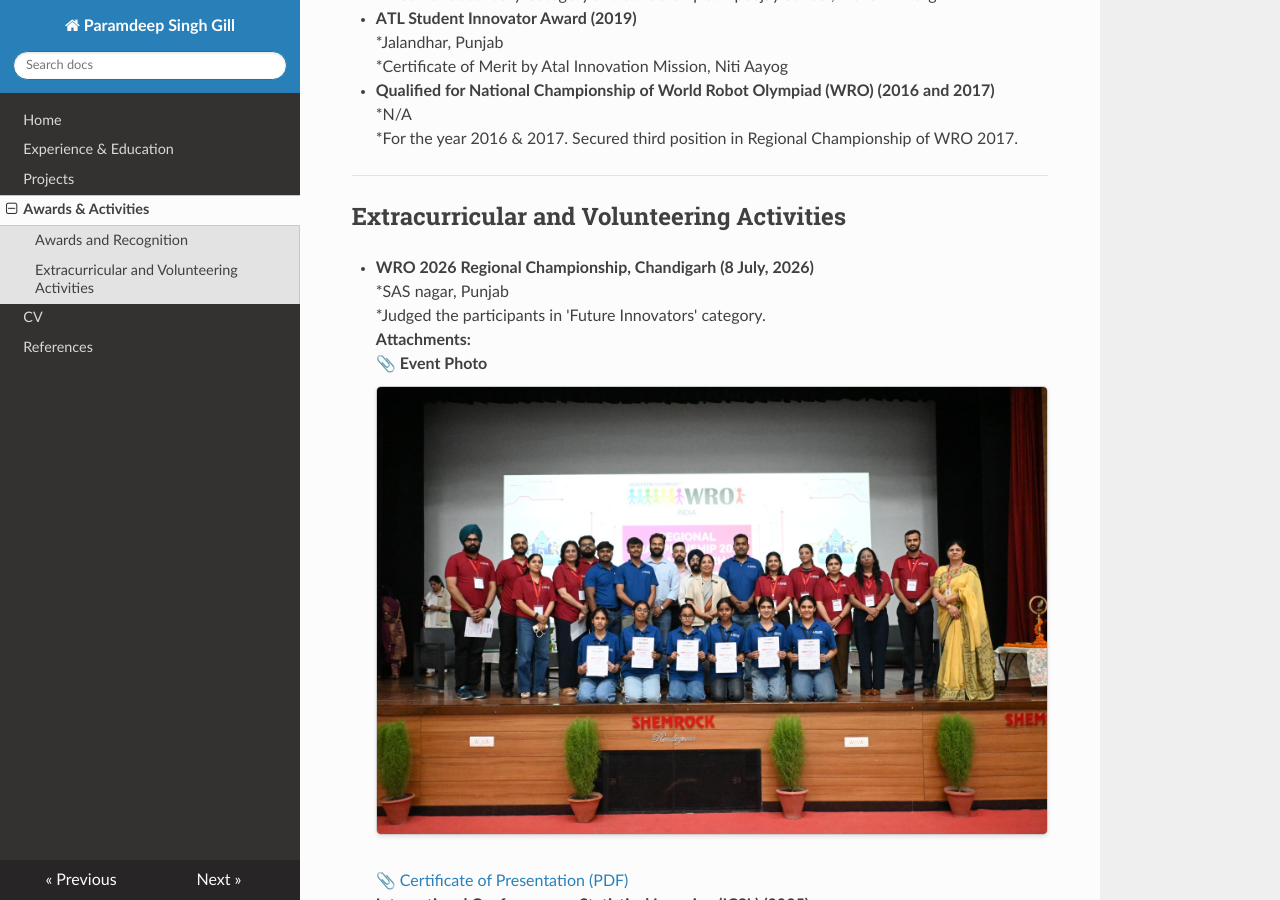
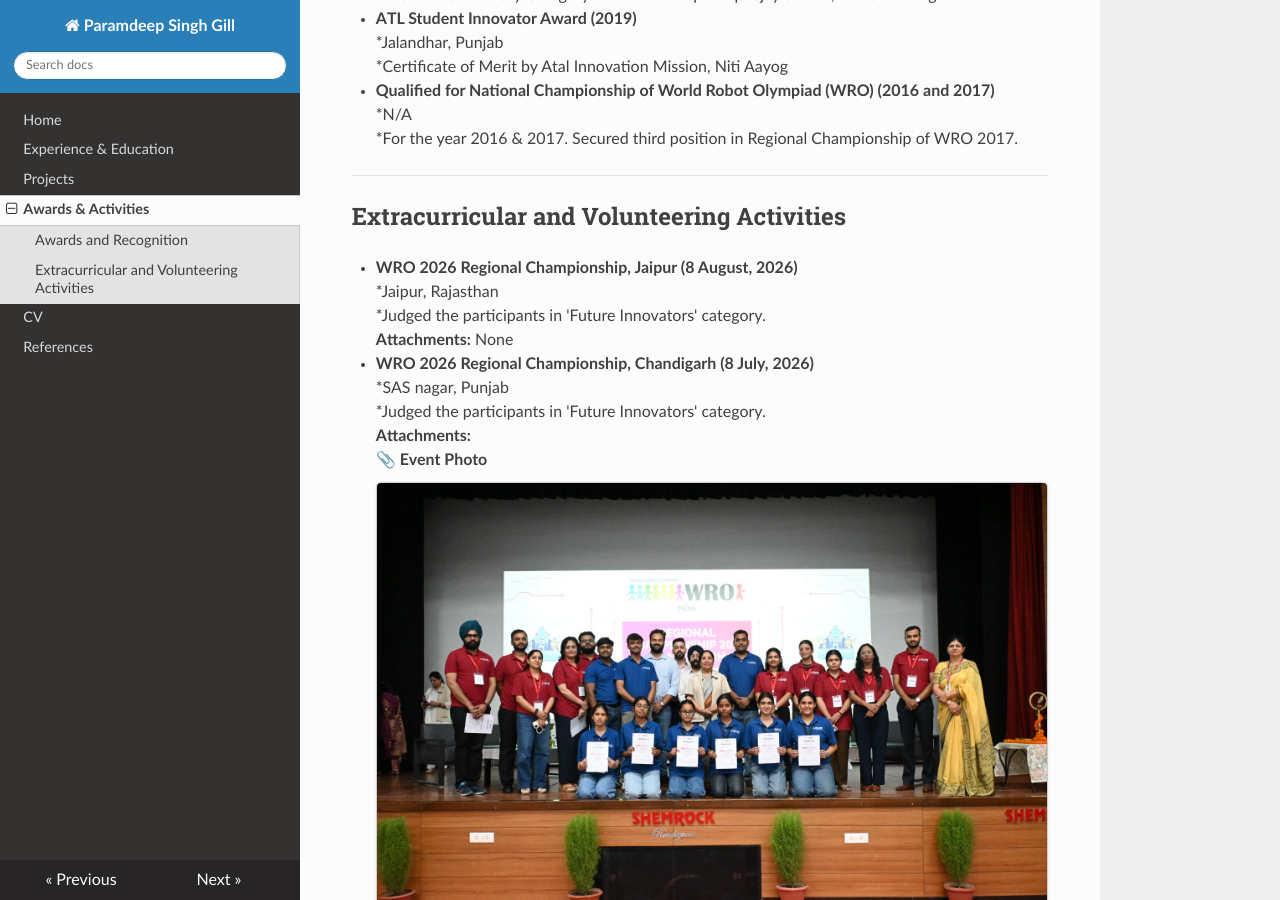
Before and after one commit to paramdeep299792/paramdeep299792.github.io, an MkDocs documentation site: the page built from docs/achievements.md, in a window 1280 px wide and 900 px high, scrolled down 569 px. Built offline with MkDocs 1.6.1, drawn with Linux system fonts in a browser that asks for light colours; nearby versions of some CDN libraries.

Commit message:
Added another acheivment

```diff
--- a/docs/achievements.md
+++ b/docs/achievements.md
@@ -30,6 +30,11 @@
 
 ## Extracurricular and Volunteering Activities
 
+- **WRO 2026 Regional Championship, Jaipur (8 August, 2026)**
+  *Jaipur, Rajasthan
+  *Judged the participants in 'Future Innovators' category.
+  **Attachments:** None
+
 - **WRO 2026 Regional Championship, Chandigarh (8 July, 2026)**
   *SAS nagar, Punjab
   *Judged the participants in 'Future Innovators' category.
--- a/params.json
+++ b/params.json
@@ -151,6 +151,12 @@
   },
   "extracurricular": [
     {
+      "title": "WRO 2026 Regional Championship, Jaipur",
+      "year": "8 August, 2026",
+      "description": "Judged the participants in 'Future Innovators' category.",
+      "location": "Jaipur, Rajasthan"
+    },
+    {
       "title": "WRO 2026 Regional Championship, Chandigarh",
       "year": "8 July, 2026",
       "description": "Judged the participants in 'Future Innovators' category.",
```
Also changed, not shown: 2 other files.
